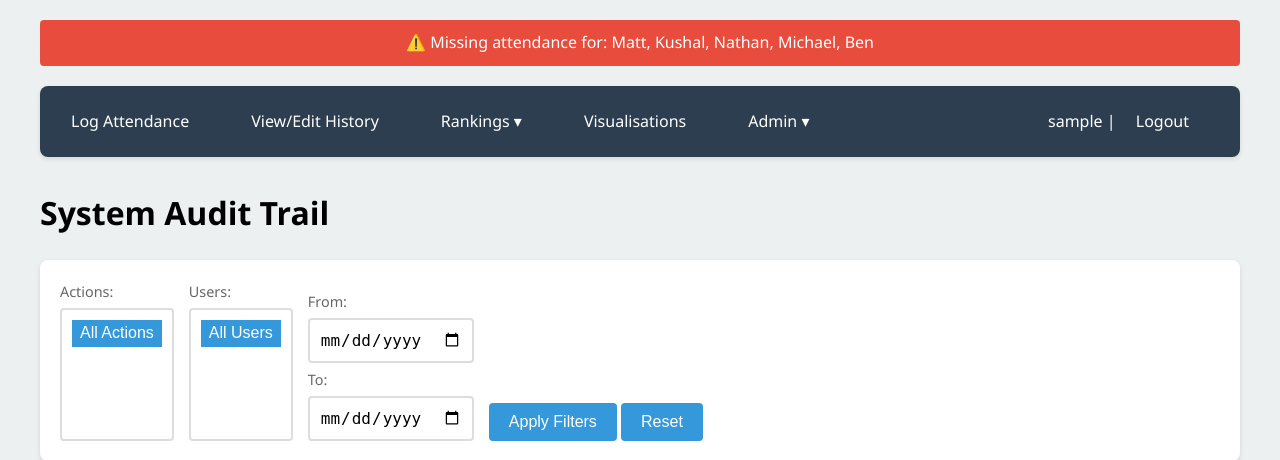
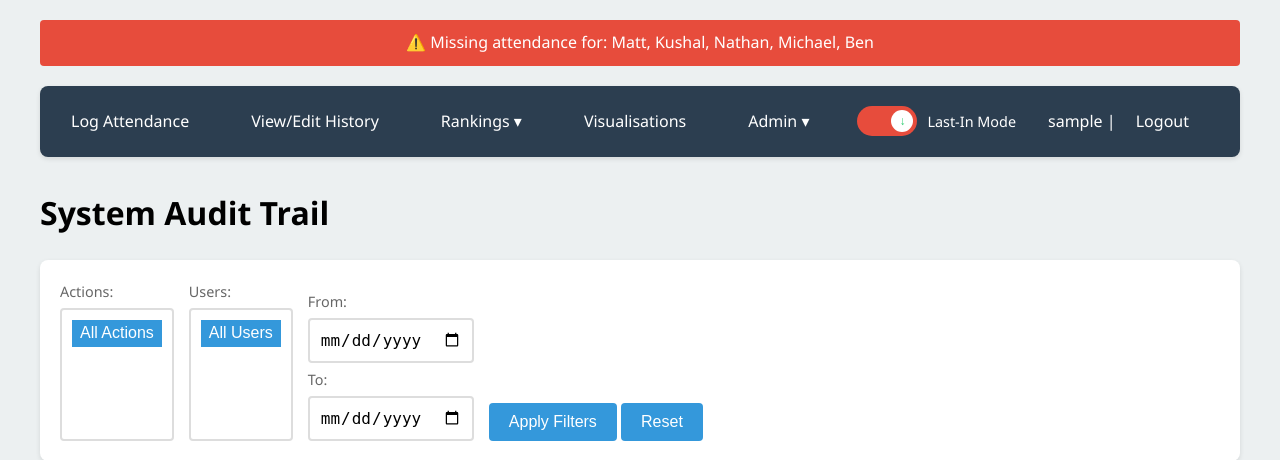
Before and after one commit to skylinec/last-in-championship, a Flask app: page /audit in a window 1280 px wide. Shown: the top 460 px of the page. Run offline with Flask 3, Linux system fonts and the light colour scheme; the visitor is signed in with stand-in values (Sample User, id 1); data comes from the database, SQL or seed files in the repository; data that the repository does not hold is empty; some libraries are stand-ins or nearby versions.

Commit message:
Implement championship mode toggle and adjust scoring logic based on position

```diff
--- a/main.py
+++ b/main.py
@@ -556,17 +556,23 @@ def calculate_daily_score(entry, settings, position=None, total_entries=None):
 
     # Base points for attendance type
     base_points = settings["points"][status]
-    late_bonus = 0
+    position_bonus = 0
 
-    # Add late bonus for in-office or eligible remote work
+    # Add position bonus for in-office or eligible remote work
     if position is not None and total_entries is not None:
         if status == "in_office" or (
             status == "remote" and
             is_eligible_remote_day(entry, settings)
         ):
-            # Higher position = later arrival = more points
-            # Last person (highest position) gets maximum bonus (4)
-            late_bonus = position * settings["late_bonus"]
+            # Check championship mode
+            is_last_in = request.args.get('mode', 'last-in') == 'last-in'
+
+            if is_last_in:
+                # Last person (highest position) gets maximum bonus
+                position_bonus = position * settings["late_bonus"]
+            else:
+                # First person (position 1) gets maximum bonus, decreasing after
+                position_bonus = (total_entries - position + 1) * settings["late_bonus"]
 
     # Add fixed bonuses for sick and leave
     bonus = 0
@@ -575,7 +581,7 @@ def calculate_daily_score(entry, settings, position=None, total_entries=None):
     elif status == "leave" and "leave_bonus" in settings:
         bonus = settings["leave_bonus"]
 
-    total_points = base_points + late_bonus + bonus
+    total_points = base_points + position_bonus + bonus
     return total_points
 
 def is_eligible_remote_day(entry, settings):
@@ -624,6 +630,8 @@ def get_week_bounds(date_str):
 @login_required
 def view_rankings(period, date_str=None):
     try:
+        # Get championship mode from query parameter
+        mode = request.args.get('mode', 'last-in')
         # Get current date (either from URL or today)
         if date_str:
             current_date = datetime.strptime(date_str, '%Y-%m-%d')
@@ -1034,6 +1042,8 @@ def visualisations():
 @login_required
 def get_visualization_data():
     try:
+        # Add mode to visualization data request
+        mode = request.args.get('mode', 'last-in')
         data = load_data()
         if not data:
             return jsonify({
--- a/templates/base.html
+++ b/templates/base.html
@@ -272,6 +272,71 @@
             cursor: not-allowed;
             transform: none;
         }
+
+        .championship-mode {
+            display: flex;
+            align-items: center;
+            gap: 10px;
+            margin-left: auto;
+            margin-right: 20px;
+        }
+
+        .mode-label {
+            color: white;
+            font-size: 0.9em;
+        }
+
+        .switch {
+            position: relative;
+            display: inline-block;
+            width: 60px;
+            height: 30px;
+        }
+
+        .switch input {
+            opacity: 0;
+            width: 0;
+            height: 0;
+        }
+
+        .slider {
+            position: absolute;
+            cursor: pointer;
+            top: 0;
+            left: 0;
+            right: 0;
+            bottom: 0;
+            background-color: var(--success-color);
+            transition: .4s;
+            border-radius: 34px;
+        }
+
+        .slider:before {
+            position: absolute;
+            content: "1st";
+            display: flex;
+            align-items: center;
+            justify-content: center;
+            font-size: 12px;
+            color: white;
+            height: 22px;
+            width: 22px;
+            left: 4px;
+            bottom: 4px;
+            background-color: white;
+            color: var(--success-color);
+            transition: .4s;
+            border-radius: 50%;
+        }
+
+        input:checked + .slider {
+            background-color: var(--warning-color);
+        }
+
+        input:checked + .slider:before {
+            transform: translateX(30px);
+            content: "↓";
+        }
     </style>
     {% block head %}{% endblock %}
 </head>
@@ -299,6 +364,13 @@
                     <a href="/audit">Audit Trail</a>
                     <a href="/maintenance">Maintenance</a>
                 </div>
+            </div>
+            <div class="championship-mode">
+                <label class="switch">
+                    <input type="checkbox" id="championshipToggle">
+                    <span class="slider"></span>
+                </label>
+                <span class="mode-label">Last-In Mode</span>
             </div>
             <div class="user-info">
                 {{ session.user }} | <a href="{{ url_for('logout') }}">Logout</a>
@@ -409,6 +481,34 @@
             disableClockInButtons();
         }
     });
+
+    // Championship mode toggle functionality
+    document.addEventListener('DOMContentLoaded', function() {
+        const toggle = document.getElementById('championshipToggle');
+        const label = document.querySelector('.mode-label');
+
+        // Check localStorage for saved preference
+        const isLastIn = localStorage.getItem('championshipMode') !== 'first-in';
+        toggle.checked = isLastIn;
+        updateModeLabel(isLastIn);
+
+        toggle.addEventListener('change', function() {
+            const isLastIn = this.checked;
+            localStorage.setItem('championshipMode', isLastIn ? 'last-in' : 'first-in');
+            updateModeLabel(isLastIn);
+
+            // Reload the page if we're on a rankings or visualization page
+            const path = window.location.pathname;
+            if (path.includes('rankings') || path.includes('visualisations')) {
+                window.location.reload();
+            }
+        });
+    });
+
+    function updateModeLabel(isLastIn) {
+        const label = document.querySelector('.mode-label');
+        label.textContent = isLastIn ? 'Last-In Mode' : 'First-In Mode';
+    }
     </script>
     {% endif %}
 
```
